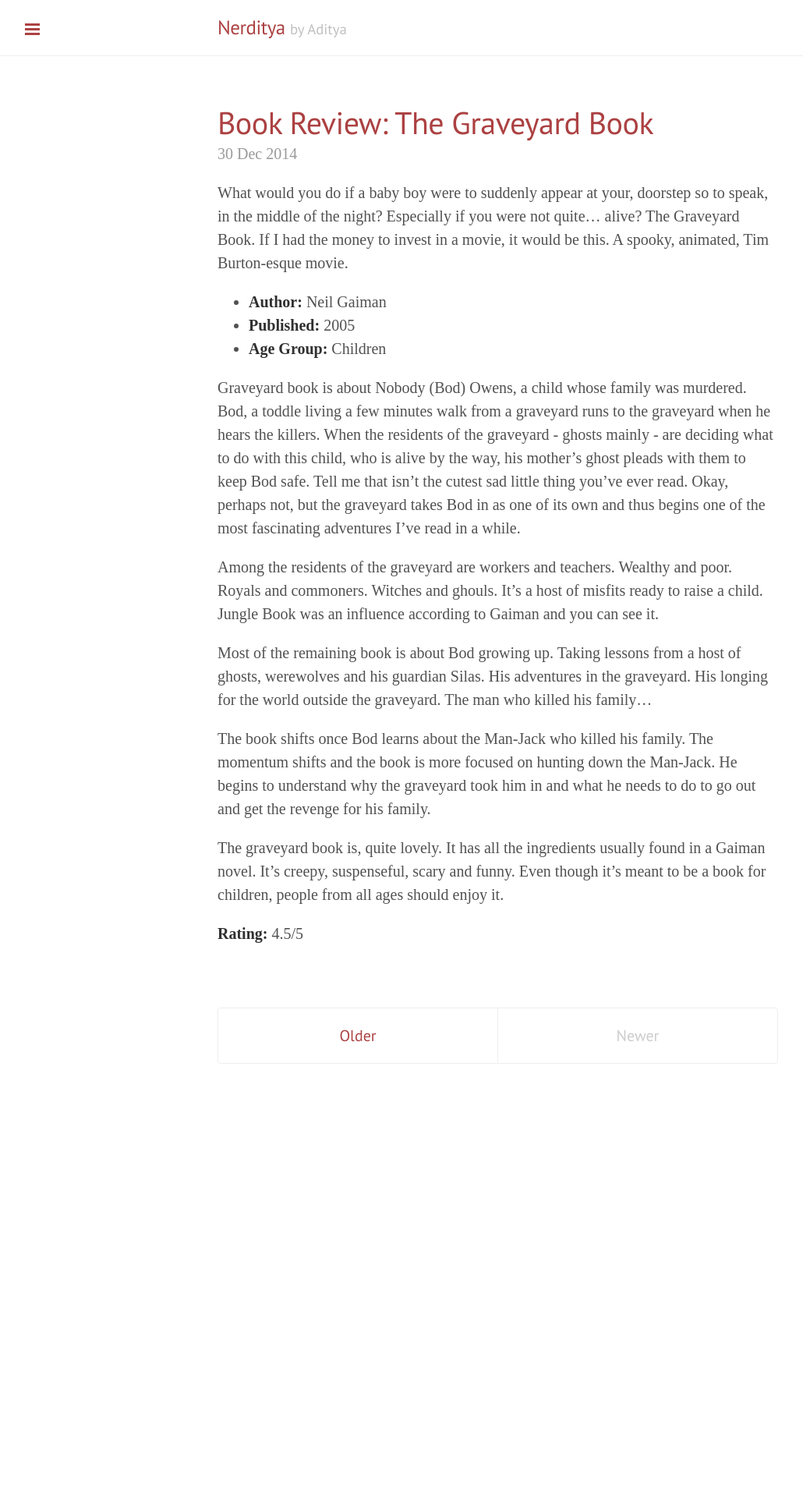
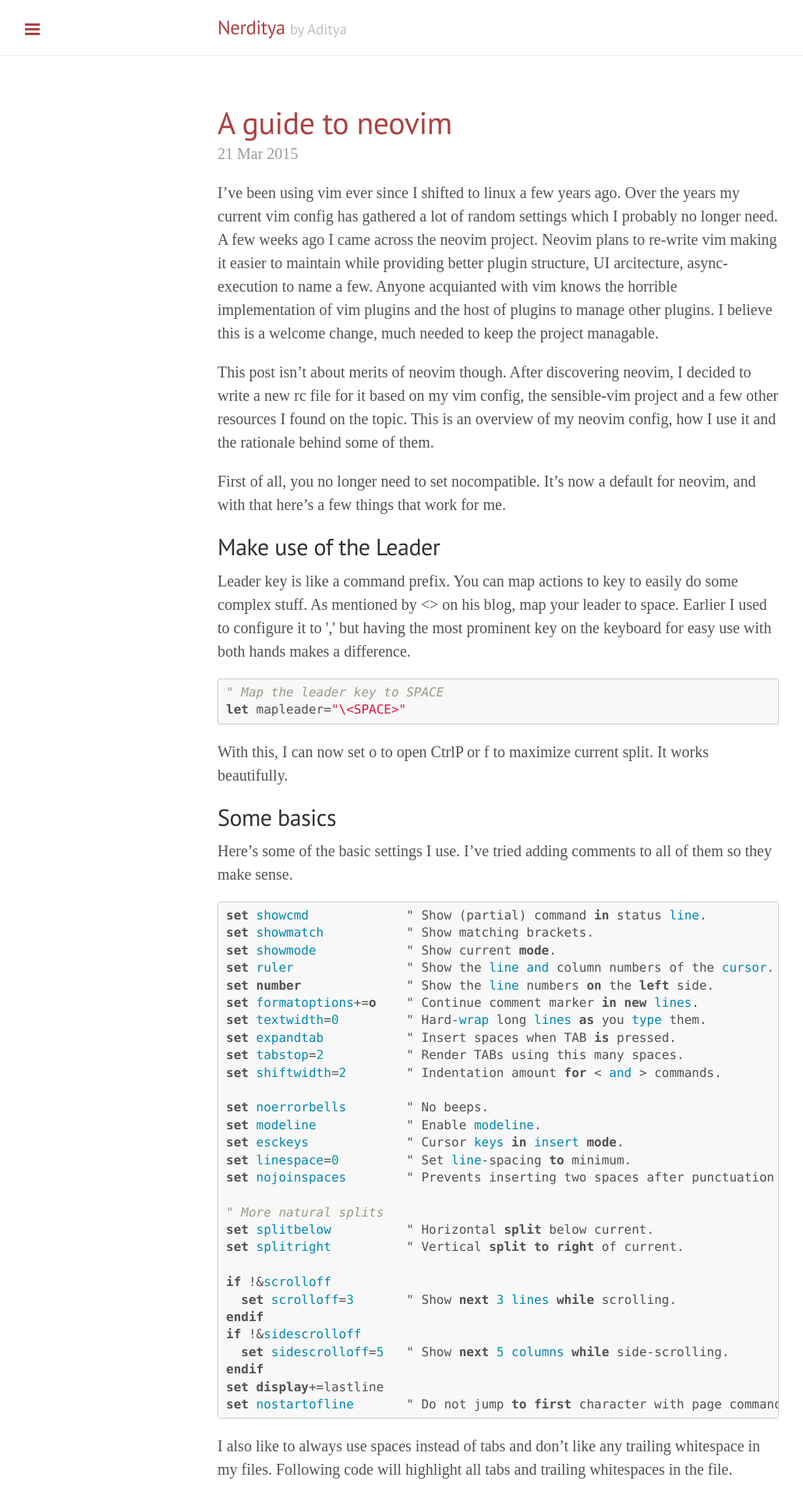
Before and after one commit to adibis/jekyllNerditya, a Jekyll site: the page built from index.html, in a window 1280 px wide. Shown: the top 1917 px of the page at 78% size, without its empty margins (1-1031 px from the left). Built offline with Jekyll 4.4.1, drawn with Linux system fonts in a browser that asks for light colours; nearby versions of some CDN libraries; some web fonts are replaced; Markdown is read by kramdown in place of the engine named in the settings; the list of posts is cut into pages by our own code; before the commit the page ends 1424 px from its top, so only the background shows below that; some of the changed text lies outside the part shown.

Commit message:
Added syntax highlight. New post on neovim.

````diff
--- a/_config.yml
+++ b/_config.yml
@@ -1,6 +1,6 @@
 # Dependencies
 markdown:         redcarpet
-highlighter:      true
+highlighter:      pygments
 
 # Permalinks
 permalink:        /:categories/:title
--- /dev/null
+++ b/_posts/2015-03-21-guide-to-neovim.md
@@ -0,0 +1,161 @@
+---
+layout: post
+title: "A guide to neovim"
+category: code
+---
+
+I've been using vim ever since I shifted to linux a few years ago. Over the years my current vim config has gathered a lot of random settings which I probably no longer need. A few weeks ago I came across the neovim project. Neovim plans to re-write vim making it easier to maintain while providing better plugin structure, UI arcitecture, async-execution to name a few. Anyone acquianted with vim knows the horrible implementation of vim plugins and the host of plugins to manage other plugins. I believe this is a welcome change, much needed to keep the project managable.
+
+This post isn't about merits of neovim though. After discovering neovim, I decided to write a new rc file for it based on my vim config, the sensible-vim project and a few other resources I found on the topic. This is an overview of my neovim config, how I use it and the rationale behind some of them.
+
+First of all, you no longer need to set nocompatible. It's now a default for neovim, and with that here's a few things that work for me.
+
+## Make use of the Leader
+Leader key is like a command prefix. You can map actions to <Leader>key to easily do some complex stuff. As mentioned by <> on his blog, map your leader to space. Earlier I used to configure it to ',' but having the most prominent key on the keyboard for easy use with both hands makes a difference.
+
+```vim
+" Map the leader key to SPACE
+let mapleader="\<SPACE>"
+```
+
+With this, I can now set <Leader>o to open CtrlP or <Leader>f to maximize current split. It works beautifully.
+
+## Some basics
+Here's some of the basic settings I use. I've tried adding comments to all of them so they make sense.
+
+```vim
+set showcmd             " Show (partial) command in status line.
+set showmatch           " Show matching brackets.
+set showmode            " Show current mode.
+set ruler               " Show the line and column numbers of the cursor.
+set number              " Show the line numbers on the left side.
+set formatoptions+=o    " Continue comment marker in new lines.
+set textwidth=0         " Hard-wrap long lines as you type them.
+set expandtab           " Insert spaces when TAB is pressed.
+set tabstop=2           " Render TABs using this many spaces.
+set shiftwidth=2        " Indentation amount for < and > commands.
+
+set noerrorbells        " No beeps.
+set modeline            " Enable modeline.
+set esckeys             " Cursor keys in insert mode.
+set linespace=0         " Set line-spacing to minimum.
+set nojoinspaces        " Prevents inserting two spaces after punctuation on a join (J)
+
+" More natural splits
+set splitbelow          " Horizontal split below current.
+set splitright          " Vertical split to right of current.
+
+if !&scrolloff
+  set scrolloff=3       " Show next 3 lines while scrolling.
+endif
+if !&sidescrolloff
+  set sidescrolloff=5   " Show next 5 columns while side-scrolling.
+endif
+set display+=lastline
+set nostartofline       " Do not jump to first character with page commands.
+```
+
+I also like to always use spaces instead of tabs and don't like any trailing whitespace in my files. Following code will highlight all tabs and trailing whitespaces in the file.
+
+```vim
+" Tell Vim which characters to show for expanded TABs,
+" trailing whitespace, and end-of-lines. VERY useful!
+if &listchars ==# 'eol:$'
+  set listchars=tab:>\ ,trail:-,extends:>,precedes:<,nbsp:+
+endif
+set list                " Show problematic characters.
+
+" Also highlight all tabs and trailing whitespace characters.
+highlight ExtraWhitespace ctermbg=darkgreen guibg=darkgreen
+match ExtraWhitespace /\s\+$\|\t/
+```
+
+While searching I prefer to have smart-case. Search will match either case unless at least one letter in search pattern is capital. You would also notice annoying highlights from previous searches sometimes, the <C-L> mapping gets rid of that.
+
+```vim
+set hlsearch            " Highlight search results.
+set ignorecase          " Make searching case insensitive
+set smartcase           " ... unless the query has capital letters.
+set incsearch           " Incremental search.
+set gdefault            " Use 'g' flag by default with :s/foo/bar/.
+set magic               " Use 'magic' patterns (extended regular expressions).
+
+" Use <C-L> to clear the highlighting of :set hlsearch.
+if maparg('<C-L>', 'n') ==# ''
+  nnoremap <silent> <C-L> :nohlsearch<CR><C-L>
+endif
+```
+
+Another really useful feature of vim is to use relative numbers. When turned on, the line numbers will start counting up from current line on either side. Extremely useful when you want to yank a few lines starting from the current line.
+
+```vim
+" Relative numbering
+Function! NumberToggle()
+  if(&relativenumber == 1)
+    set nornu
+    set number
+  else
+    set rnu
+  endif
+Endfunc
+
+" Toggle between normal and relative numbering.
+Nnoremap <leader>r :call NumberToggle()<cr>
+```
+
+You can also call this function every time you enter or exit the insert mode if you like that.
+
+## Shortcuts
+This is one thing that can never be said enough. Get rid of unnecessary keystrokes. Almost every post on this topic will mention this tip yet it amazes me how many people don't take advantage of this. Some of the mappings that I've heard from people and found really useful are included here.
+
+```vim
+nnoremap ; :    " Use ; for commands.
+nnoremap Q @q   " Use Q to execute default register.
+```
+
+## Plugins
+Even with the plugin structure improved in neovim, I still think a plugin manager makes it a breeze to install and manage plugins easily. Especially if you're tracking your nvimrc with git (which I strongly recommend you do). I am using vim-plug as my plugin manager. The best thing about vim-plug is its ability to download plugins in parallel using the neovim job control. You may not notice the difference if you're only using 4-5 plugins but I've seen people use over 40 and you will definitely notice the difference.
+
+![vim-plug](https://raw.githubusercontent.com/junegunn/i/master/vim-plug/installer.gif)
+
+I've included vim-plug in the autoload directory in my configurations as was the intention of the developer. Other plugin managers such as vundle will also update themselves by adding self-plugin. For vim-plug, you need to manually download it from the git repository. (In future I might add a script to update vim-plug).
+
+###1. CtrlP
+This is by far the most used plugin I have. CtrlP is a fuzzy finder for vim. It's written in pure vimscript eliminating most of the weird dependencies you have with such plugins. CtrlP can search for files in either the current directory, or the whole project in case of a version control system such as Git. You can also use it to search between currently open buffers, which is the most useful thing for me. I don't like to use tabs much and I don't even like to have multiple splits open and consume screen space a lot of times. I just close all the other buffers and use CtrlP to switch between them. I have then mapped the following in my rc file for easy execution.
+
+```vim
+" Open file menu
+nnoremap <Leader>o :CtrlP<CR>
+" Open buffer menu
+nnoremap <Leader>b :CtrlPBuffer<CR>
+" Open most recently used files
+nnoremap <Leader>f :CtrlPMRUFiles<CR>
+```
+
+It can do a lot of other things right from ignoring certain files while searching, maximum cache size, config files to set custom project root for projects not in Git (boo). You can get more information about CtrlP [here](http://kien.github.io/ctrlp.vim/).
+
+###2. Airline
+Airline is a statusline and tabline plugin. It's really useful when you work with a lot of buffers (like you should to take advantage of neovim). It displays information about the file, your current mode, position in the file, row/column and you can customize most of its aspects. Really useful is when you have multiple tabs open with each of them having multiple buffers - airline will show how many buffers are open per tab. You can use tabs like they were meant to be; as layouts rather than a tab as in a browser.
+
+![airline](https://github.com/bling/vim-airline/wiki/screenshots/demo.gif)
+
+My settings for airline are:
+
+```vim
+let g:airline#extensions#tabline#enabled = 2
+let g:airline#extensions#tabline#fnamemod = ':t'
+let g:airline#extensions#tabline#left_sep = ' '
+let g:airline#extensions#tabline#left_alt_sep = '|'
+let g:airline#extensions#tabline#right_sep = ' '
+let g:airline#extensions#tabline#right_alt_sep = '|'
+let g:airline_left_sep = ' '
+let g:airline_left_alt_sep = '|'
+let g:airline_right_sep = ' '
+let g:airline_right_alt_sep = '|'
+let g:airline_theme= 'serene'
+```
+
+##Conclusion
+I've been fine-tuning the settings every week or so. This is what works for me and I am happy with it. I can sense that I am more confident with navigating multiple files and large projects even without using a file browser plugin or syntax helpers. That might change later on but for now, I like the minimalist approach. Don't agree? [Fork it](http://github.com/adibis/.nvim) and modify to your linking.
+
+>    Last updated: 03-21-2015
--- a/public/css/syntax.css
+++ b/public/css/syntax.css
@@ -1,65 +1,83 @@
-.highlight .hll { background-color: #ffc; }
-.highlight .c { color: #999; } /* Comment */
-.highlight .err { color: #a00; background-color: #faa } /* Error */
-.highlight .k { color: #069; } /* Keyword */
-.highlight .o { color: #555 } /* Operator */
-.highlight .cm { color: #09f; font-style: italic } /* Comment.Multiline */
-.highlight .cp { color: #099 } /* Comment.Preproc */
-.highlight .c1 { color: #999; } /* Comment.Single */
-.highlight .cs { color: #999; } /* Comment.Special */
-.highlight .gd { background-color: #fcc; border: 1px solid #c00 } /* Generic.Deleted */
-.highlight .ge { font-style: italic } /* Generic.Emph */
-.highlight .gr { color: #f00 } /* Generic.Error */
-.highlight .gh { color: #030; } /* Generic.Heading */
-.highlight .gi { background-color: #cfc; border: 1px solid #0c0 } /* Generic.Inserted */
-.highlight .go { color: #aaa } /* Generic.Output */
-.highlight .gp { color: #009; } /* Generic.Prompt */
-.highlight .gs { } /* Generic.Strong */
-.highlight .gu { color: #030; } /* Generic.Subheading */
-.highlight .gt { color: #9c6 } /* Generic.Traceback */
-.highlight .kc { color: #069; } /* Keyword.Constant */
-.highlight .kd { color: #069; } /* Keyword.Declaration */
-.highlight .kn { color: #069; } /* Keyword.Namespace */
-.highlight .kp { color: #069 } /* Keyword.Pseudo */
-.highlight .kr { color: #069; } /* Keyword.Reserved */
-.highlight .kt { color: #078; } /* Keyword.Type */
-.highlight .m { color: #f60 } /* Literal.Number */
-.highlight .s { color: #d44950 } /* Literal.String */
-.highlight .na { color: #4f9fcf } /* Name.Attribute */
-.highlight .nb { color: #366 } /* Name.Builtin */
-.highlight .nc { color: #0a8; } /* Name.Class */
-.highlight .no { color: #360 } /* Name.Constant */
-.highlight .nd { color: #99f } /* Name.Decorator */
-.highlight .ni { color: #999; } /* Name.Entity */
-.highlight .ne { color: #c00; } /* Name.Exception */
-.highlight .nf { color: #c0f } /* Name.Function */
-.highlight .nl { color: #99f } /* Name.Label */
-.highlight .nn { color: #0cf; } /* Name.Namespace */
-.highlight .nt { color: #2f6f9f; } /* Name.Tag */
-.highlight .nv { color: #033 } /* Name.Variable */
-.highlight .ow { color: #000; } /* Operator.Word */
-.highlight .w { color: #bbb } /* Text.Whitespace */
-.highlight .mf { color: #f60 } /* Literal.Number.Float */
-.highlight .mh { color: #f60 } /* Literal.Number.Hex */
-.highlight .mi { color: #f60 } /* Literal.Number.Integer */
-.highlight .mo { color: #f60 } /* Literal.Number.Oct */
-.highlight .sb { color: #c30 } /* Literal.String.Backtick */
-.highlight .sc { color: #c30 } /* Literal.String.Char */
-.highlight .sd { color: #c30; font-style: italic } /* Literal.String.Doc */
-.highlight .s2 { color: #c30 } /* Literal.String.Double */
-.highlight .se { color: #c30; } /* Literal.String.Escape */
-.highlight .sh { color: #c30 } /* Literal.String.Heredoc */
-.highlight .si { color: #a00 } /* Literal.String.Interpol */
-.highlight .sx { color: #c30 } /* Literal.String.Other */
-.highlight .sr { color: #3aa } /* Literal.String.Regex */
-.highlight .s1 { color: #c30 } /* Literal.String.Single */
-.highlight .ss { color: #fc3 } /* Literal.String.Symbol */
-.highlight .bp { color: #366 } /* Name.Builtin.Pseudo */
-.highlight .vc { color: #033 } /* Name.Variable.Class */
-.highlight .vg { color: #033 } /* Name.Variable.Global */
-.highlight .vi { color: #033 } /* Name.Variable.Instance */
-.highlight .il { color: #f60 } /* Literal.Number.Integer.Long */
+/* syntax.css */
 
-.css .o,
-.css .o + .nt,
-.css .nt + .nt { color: #999; }
+/* to make lines scroll instead of wrap */
+/* from http://stackoverflow.com/a/23393920 */
+
+.highlight pre code * {
+  white-space: nowrap;    // this sets all children inside to nowrap
+}
+
+.highlight pre {
+  overflow-x: auto;       // this sets the scrolling in x
+}
+
+.highlight pre code {
+  white-space: pre;       // forces <code> to respect <pre> formatting
+}
+
+/* github style pygments theme for jekyll */
+/* from https://github.com/aahan/pygments-github-style */
+
+.highlight pre, pre, .highlight .hll { background-color: #f8f8f8; border: 1px solid #ccc; padding: 6px 10px; border-radius: 3px; }
+.highlight .c { color: #999988; font-style: italic; }
+.highlight .err { color: #a61717; background-color: #e3d2d2; }
+.highlight .k { font-weight: bold; }
+.highlight .o { font-weight: bold; }
+.highlight .cm { color: #999988; font-style: italic; }
+.highlight .cp { color: #999999; font-weight: bold; }
+.highlight .c1 { color: #999988; font-style: italic; }
+.highlight .cs { color: #999999; font-weight: bold; font-style: italic; }
+.highlight .gd { color: #000000; background-color: #ffdddd; }
+.highlight .gd .x { color: #000000; background-color: #ffaaaa; }
+.highlight .ge { font-style: italic; }
+.highlight .gr { color: #aa0000; }
+.highlight .gh { color: #999999; }
+.highlight .gi { color: #000000; background-color: #ddffdd; }
+.highlight .gi .x { color: #000000; background-color: #aaffaa; }
+.highlight .go { color: #888888; }
+.highlight .gp { color: #555555; }
+.highlight .gs { font-weight: bold; }
+.highlight .gu { color: #800080; font-weight: bold; }
+.highlight .gt { color: #aa0000; }
+.highlight .kc { font-weight: bold; }
+.highlight .kd { font-weight: bold; }
+.highlight .kn { font-weight: bold; }
+.highlight .kp { font-weight: bold; }
+.highlight .kr { font-weight: bold; }
+.highlight .kt { color: #445588; font-weight: bold; }
+.highlight .m { color: #009999; }
+.highlight .s { color: #dd1144; }
+.highlight .n { color: #333333; }
+.highlight .na { color: teal; }
+.highlight .nb { color: #0086b3; }
+.highlight .nc { color: #445588; font-weight: bold; }
+.highlight .no { color: teal; }
+.highlight .ni { color: purple; }
+.highlight .ne { color: #990000; font-weight: bold; }
+.highlight .nf { color: #990000; font-weight: bold; }
+.highlight .nn { color: #555555; }
+.highlight .nt { color: navy; }
+.highlight .nv { color: teal; }
+.highlight .ow { font-weight: bold; }
+.highlight .w { color: #bbbbbb; }
+.highlight .mf { color: #009999; }
+.highlight .mh { color: #009999; }
+.highlight .mi { color: #009999; }
+.highlight .mo { color: #009999; }
+.highlight .sb { color: #dd1144; }
+.highlight .sc { color: #dd1144; }
+.highlight .sd { color: #dd1144; }
+.highlight .s2 { color: #dd1144; }
+.highlight .se { color: #dd1144; }
+.highlight .sh { color: #dd1144; }
+.highlight .si { color: #dd1144; }
+.highlight .sx { color: #dd1144; }
+.highlight .sr { color: #009926; }
+.highlight .s1 { color: #dd1144; }
+.highlight .ss { color: #990073; }
+.highlight .bp { color: #999999; }
+.highlight .vc { color: teal; }
+.highlight .vg { color: teal; }
+.highlight .vi { color: teal; }
+.highlight .il { color: #009999; }
+.highlight .gc { color: #999; background-color: #EAF2F5; }
````
